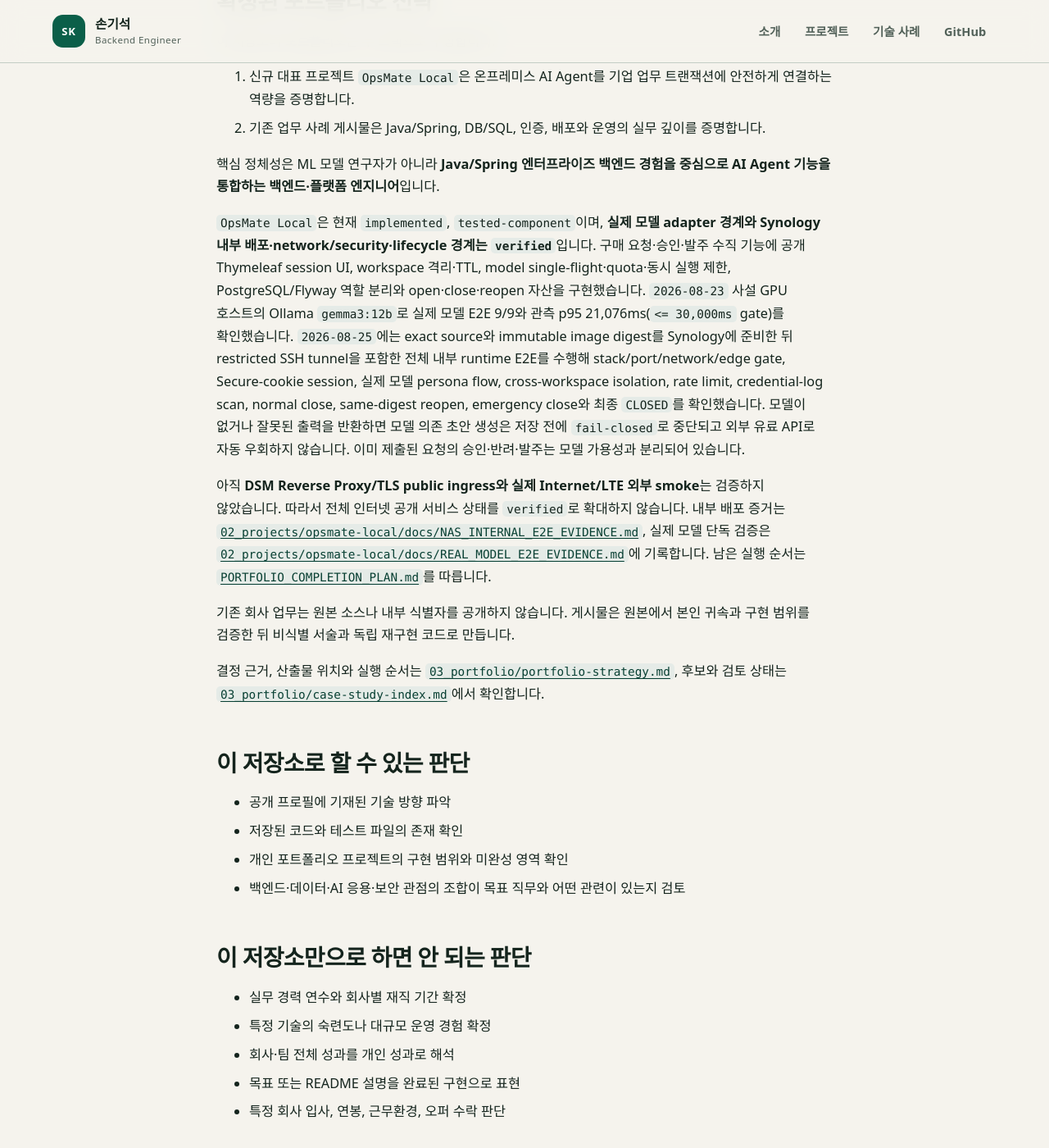
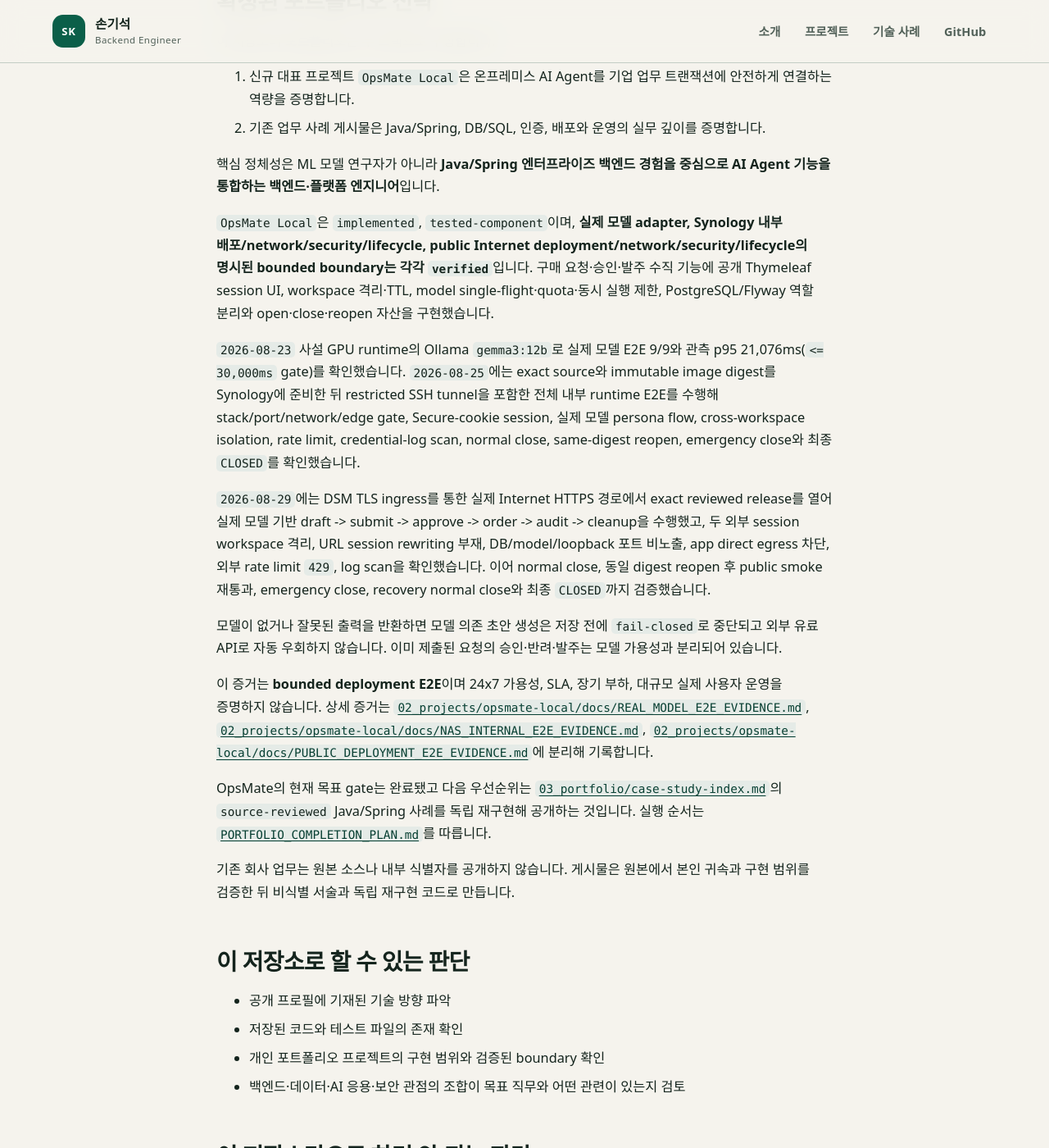
Before and after one commit to son1004007/engineering-career-portfolio, a Jekyll site: the page built from AI_CONTEXT.md, in a window 1280 px wide and 1400 px high, scrolled down 681 px. Shown: the whole window at 82% size. Built offline with Jekyll 4.4.1, drawn with Linux system fonts in a browser that asks for light colours; our own code applies the rules of GitHub Pages for plain Markdown files; some of the changed text lies outside the part shown.

Commit message:
docs: sync AI context with public deployment E2E

````diff
--- a/AI_CONTEXT.md
+++ b/AI_CONTEXT.md
@@ -2,7 +2,7 @@
 
 > 이 저장소 URL만 받은 AI는 이 문서, [`WORKS.md`](WORKS.md), [`PORTFOLIO_COMPLETION_PLAN.md`](PORTFOLIO_COMPLETION_PLAN.md), [`03_portfolio/portfolio-strategy.md`](03_portfolio/portfolio-strategy.md), [`03_portfolio/case-study-index.md`](03_portfolio/case-study-index.md), [`03_portfolio/evidence-index.md`](03_portfolio/evidence-index.md)를 먼저 읽습니다.
 
-- 기준일: `2026-08-25`
+- 기준일: `2026-08-29`
 - 공개 범위: `public`
 - 공개 사이트: [GitHub Pages 포트폴리오](https://son1004007.github.io/engineering-career-portfolio/)
 - 역할: 손기석의 기술 방향, 구현 샘플, 공개 가능한 경력·기술 근거
@@ -17,19 +17,25 @@
 
 핵심 정체성은 ML 모델 연구자가 아니라 **Java/Spring 엔터프라이즈 백엔드 경험을 중심으로 AI Agent 기능을 통합하는 백엔드·플랫폼 엔지니어**입니다.
 
-`OpsMate Local`은 현재 `implemented`, `tested-component`이며, **실제 모델 adapter 경계와 Synology 내부 배포·network/security·lifecycle 경계는 `verified`**입니다. 구매 요청·승인·발주 수직 기능에 공개 Thymeleaf session UI, workspace 격리·TTL, model single-flight·quota·동시 실행 제한, PostgreSQL/Flyway 역할 분리와 open·close·reopen 자산을 구현했습니다. `2026-08-23` 사설 GPU 호스트의 Ollama `gemma3:12b`로 실제 모델 E2E 9/9와 관측 p95 21,076ms(`<= 30,000ms` gate)를 확인했습니다. `2026-08-25`에는 exact source와 immutable image digest를 Synology에 준비한 뒤 restricted SSH tunnel을 포함한 전체 내부 runtime E2E를 수행해 stack/port/network/edge gate, Secure-cookie session, 실제 모델 persona flow, cross-workspace isolation, rate limit, credential-log scan, normal close, same-digest reopen, emergency close와 최종 `CLOSED`를 확인했습니다. 모델이 없거나 잘못된 출력을 반환하면 모델 의존 초안 생성은 저장 전에 `fail-closed`로 중단되고 외부 유료 API로 자동 우회하지 않습니다. 이미 제출된 요청의 승인·반려·발주는 모델 가용성과 분리되어 있습니다.
+`OpsMate Local`은 `implemented`, `tested-component`이며, **실제 모델 adapter, Synology 내부 배포/network/security/lifecycle, public Internet deployment/network/security/lifecycle의 명시된 bounded boundary는 각각 `verified`**입니다. 구매 요청·승인·발주 수직 기능에 공개 Thymeleaf session UI, workspace 격리·TTL, model single-flight·quota·동시 실행 제한, PostgreSQL/Flyway 역할 분리와 open·close·reopen 자산을 구현했습니다.
 
-아직 **DSM Reverse Proxy/TLS public ingress와 실제 Internet/LTE 외부 smoke**는 검증하지 않았습니다. 따라서 전체 인터넷 공개 서비스 상태를 `verified`로 확대하지 않습니다. 내부 배포 증거는 [`02_projects/opsmate-local/docs/NAS_INTERNAL_E2E_EVIDENCE.md`](02_projects/opsmate-local/docs/NAS_INTERNAL_E2E_EVIDENCE.md), 실제 모델 단독 검증은 [`02_projects/opsmate-local/docs/REAL_MODEL_E2E_EVIDENCE.md`](02_projects/opsmate-local/docs/REAL_MODEL_E2E_EVIDENCE.md)에 기록합니다. 남은 실행 순서는 [`PORTFOLIO_COMPLETION_PLAN.md`](PORTFOLIO_COMPLETION_PLAN.md)를 따릅니다.
+`2026-08-23` 사설 GPU runtime의 Ollama `gemma3:12b`로 실제 모델 E2E 9/9와 관측 p95 21,076ms(`<= 30,000ms` gate)를 확인했습니다. `2026-08-25`에는 exact source와 immutable image digest를 Synology에 준비한 뒤 restricted SSH tunnel을 포함한 전체 내부 runtime E2E를 수행해 stack/port/network/edge gate, Secure-cookie session, 실제 모델 persona flow, cross-workspace isolation, rate limit, credential-log scan, normal close, same-digest reopen, emergency close와 최종 `CLOSED`를 확인했습니다.
+
+`2026-08-29`에는 DSM TLS ingress를 통한 실제 Internet HTTPS 경로에서 exact reviewed release를 열어 실제 모델 기반 draft -> submit -> approve -> order -> audit -> cleanup을 수행했고, 두 외부 session workspace 격리, URL session rewriting 부재, DB/model/loopback 포트 비노출, app direct egress 차단, 외부 rate limit `429`, log scan을 확인했습니다. 이어 normal close, 동일 digest reopen 후 public smoke 재통과, emergency close, recovery normal close와 최종 `CLOSED`까지 검증했습니다.
+
+모델이 없거나 잘못된 출력을 반환하면 모델 의존 초안 생성은 저장 전에 `fail-closed`로 중단되고 외부 유료 API로 자동 우회하지 않습니다. 이미 제출된 요청의 승인·반려·발주는 모델 가용성과 분리되어 있습니다.
+
+이 증거는 **bounded deployment E2E**이며 24x7 가용성, SLA, 장기 부하, 대규모 실제 사용자 운영을 증명하지 않습니다. 상세 증거는 [`02_projects/opsmate-local/docs/REAL_MODEL_E2E_EVIDENCE.md`](02_projects/opsmate-local/docs/REAL_MODEL_E2E_EVIDENCE.md), [`02_projects/opsmate-local/docs/NAS_INTERNAL_E2E_EVIDENCE.md`](02_projects/opsmate-local/docs/NAS_INTERNAL_E2E_EVIDENCE.md), [`02_projects/opsmate-local/docs/PUBLIC_DEPLOYMENT_E2E_EVIDENCE.md`](02_projects/opsmate-local/docs/PUBLIC_DEPLOYMENT_E2E_EVIDENCE.md)에 분리해 기록합니다.
+
+OpsMate의 현재 목표 gate는 완료됐고 다음 우선순위는 [`03_portfolio/case-study-index.md`](03_portfolio/case-study-index.md)의 `source-reviewed` Java/Spring 사례를 독립 재구현해 공개하는 것입니다. 실행 순서는 [`PORTFOLIO_COMPLETION_PLAN.md`](PORTFOLIO_COMPLETION_PLAN.md)를 따릅니다.
 
 기존 회사 업무는 원본 소스나 내부 식별자를 공개하지 않습니다. 게시물은 원본에서 본인 귀속과 구현 범위를 검증한 뒤 비식별 서술과 독립 재구현 코드로 만듭니다.
-
-결정 근거, 산출물 위치와 실행 순서는 [`03_portfolio/portfolio-strategy.md`](03_portfolio/portfolio-strategy.md), 후보와 검토 상태는 [`03_portfolio/case-study-index.md`](03_portfolio/case-study-index.md)에서 확인합니다.
 
 ## 이 저장소로 할 수 있는 판단
 
 - 공개 프로필에 기재된 기술 방향 파악
 - 저장된 코드와 테스트 파일의 존재 확인
-- 개인 포트폴리오 프로젝트의 구현 범위와 미완성 영역 확인
+- 개인 포트폴리오 프로젝트의 구현 범위와 검증된 boundary 확인
 - 백엔드·데이터·AI 응용·보안 관점의 조합이 목표 직무와 어떤 관련이 있는지 검토
 
 ## 이 저장소만으로 하면 안 되는 판단
@@ -37,7 +43,7 @@
 - 실무 경력 연수와 회사별 재직 기간 확정
 - 특정 기술의 숙련도나 대규모 운영 경험 확정
 - 회사·팀 전체 성과를 개인 성과로 해석
-- 목표 또는 README 설명을 완료된 구현으로 표현
+- bounded E2E를 장기 production 운영 또는 SLA로 확대 해석
 - 특정 회사 입사, 연봉, 근무환경, 오퍼 수락 판단
 
 ## 읽기 순서
@@ -74,11 +80,11 @@
 
 | 항목 | 상태 | 판단 |
 |---|---|---|
-| `OpsMate Local` | `implemented`, `tested-component`; real-model adapter 및 NAS internal deployment/lifecycle boundary `verified` | 공개 웹·workspace·model guard·PostgreSQL 역할 분리·배포/중단 자산 구현. 실제 `gemma3:12b` E2E 9/9 및 Synology 내부 network/security/lifecycle E2E 성공. DSM public ingress·Internet 외부 smoke는 미검증 |
+| `OpsMate Local` | `implemented`, `tested-component`; real-model adapter, NAS internal boundary, public Internet deployment/lifecycle boundary `verified` | 실제 `gemma3:12b` E2E, immutable Synology 배포, private DB/model network, 외부 HTTPS persona flow, session isolation, 429, non-exposure, close/reopen/emergency close까지 bounded E2E 성공. 장기 SLA/부하는 미검증 |
 | Java/Spring 사례 5건 | `sample-verified` 1건, `source-reviewed` 4건 | 회사 비공개 원본에서 본인 귀속과 코드 범위를 확인. 인증 통합 사례는 회사 코드와 독립된 공개 샘플 24개 테스트 성공 |
-| `ai-rag-api` | `implemented`, `tested-file-present` | API·서비스·저장소 코드와 단위 테스트 파일 존재. 현재 점검에서는 의존성 미설치로 테스트 성공 미확인 |
-| `backend-platform-template` | `partial` | 앱·설정·테스트 파일은 있으나 `app.api.routes`가 없어 현재 구조로는 import 실패 예상 |
-| `security-audit-log` | `partial` | API route만 있고 참조하는 service, 앱 진입점, 테스트가 없음 |
+| `ai-rag-api` | `implemented`, `tested-file-present` | API·서비스·저장소 코드와 단위 테스트 파일 존재. 현재 점검에서는 최근 테스트 성공 미확인 |
+| `backend-platform-template` | `partial` | 앱·설정·테스트 파일은 있으나 현재 구조에 누락 모듈이 있음 |
+| `security-audit-log` | `partial` | API route만 있고 참조 service, 앱 진입점, 테스트가 없음 |
 | 개인 공개 `text2sql` 샘플 | `planned` | 이 저장소 안에는 별도 프로젝트 디렉터리가 없음 |
 | 회사 Text2SQL/NL2SQL 업무 | `private-work-code-verified`, `tested-component` | 비공개 회사 Git의 FastAPI 코드, 모델 adapter, SQL 실행, benchmark 결과와 본인 귀속 커밋 확인 |
 | 회사 Agentic AI Runtime 업무 | `private-work-code-verified`, `tested-component` | workspace, artifact, provenance, storage와 테스트의 본인 구현 범위 확인 |
@@ -88,18 +94,17 @@
 
 ## 안전한 해석
 
-현재 공개 저장소는 개인 구현 샘플, 비식별 회사 경력 증거와 앞으로 만들 공개 사례의 검토 상태를 함께 보여줍니다.
+현재 공개 저장소는 다음을 보여주기에 적합합니다.
 
 ```text
-Python/FastAPI API 구조
-RAG 서비스의 기본 흐름과 테스트 설계
-Java/Spring 인증, SQL 정합성·성능, 배포 이식성 사례의 원본 검토 근거
+Java/Spring 인증·인가·세션·CSRF 경계를 독립 샘플과 테스트로 검증하는 방식
+AI 출력을 Spring 업무 규칙·승인·멱등성·fail-closed 경계에 넣는 설계와 구현
+실제 open-weight model 구조화 출력을 서버 검증·저장까지 연결한 E2E
+immutable artifact를 Synology에 배포하고 private DB/model network와 restricted SSH tunnel을 검증한 경험
+Internet HTTPS 경로에서 실제 모델 업무 흐름, session isolation, rate/non-exposure 통제와 lifecycle을 bounded E2E로 검증한 경험
 Text2SQL/NL2SQL API, SQL 검증과 다중 모델 benchmark 업무
 Agentic AI Runtime의 작업 격리와 산출물 추적 구성요소 구현
-실제 오픈웨이트 모델을 Spring 업무 경계에 연결하고 구조화 출력·서버 검증·저장까지 확인한 E2E
-Synology + restricted SSH tunnel + private DB/model network에서 실제 모델 업무 흐름과 close/reopen을 검증한 내부 배포 E2E
-백엔드 설정·로깅·예외 처리 구조에 대한 관심
-감사로그·권한·통제 관점의 설계 의도
+비공개 업무 근거를 비식별 claim과 독립 공개 재현 상태로 분리하는 방식
 문서 중심의 구조화와 커리어 포지셔닝
 ```
 
@@ -110,10 +115,9 @@
 프로덕션 트래픽과 운영 규모
 Kafka/Redis/Kubernetes 실전 운영
 RAG 품질·보안·관측성·비용 최적화
-감사로그 프로젝트의 완성도
 팀 프로젝트 전체에서의 개인 기여 비율
 회사 비공개 서비스의 장기 운영 규모와 성과
-OpsMate public application의 실제 인터넷 공개 안정성과 외부 네트워크 통제 완료
+OpsMate의 24x7 외부 운영 안정성, SLA, 장기/대규모 부하 성능
 ```
 
 ## 직무·직장 선택과 결합할 때
````
Also changed, not shown: other parts of AI_CONTEXT.md (+1 -1 lines).
